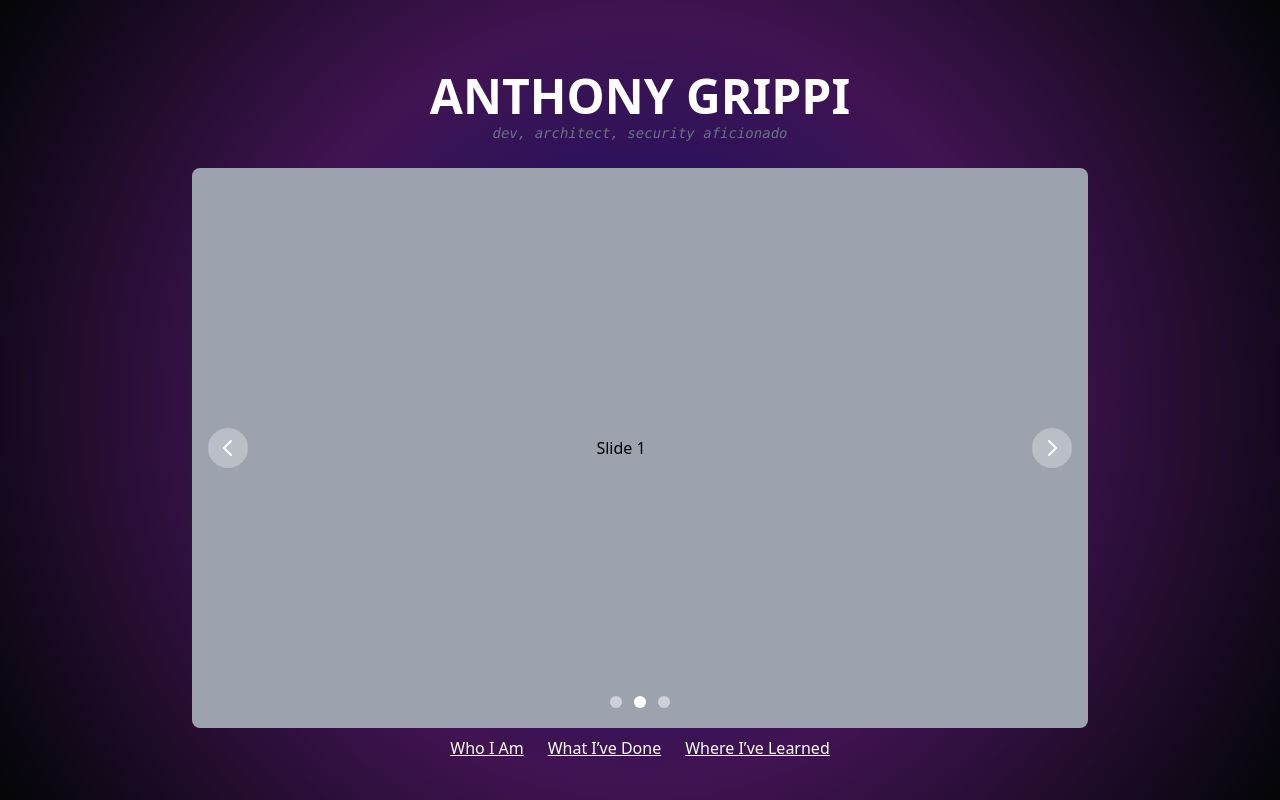
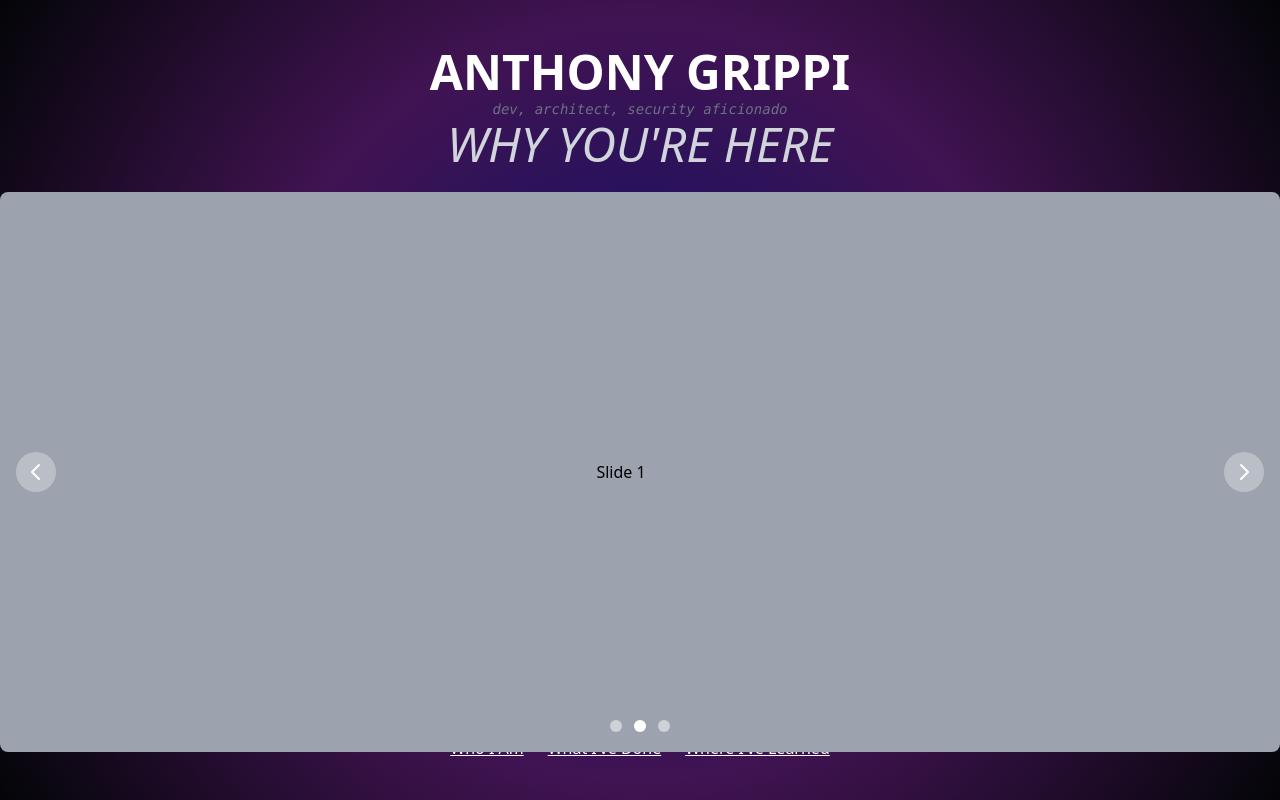
Before and after one commit to Fanaticaj/portfolio, a React (Vite) app in the folder portfolio/: page / in a window 1280 px wide. Built offline with nearby package versions, Linux system fonts and the light colour scheme.

Commit message:
updated styling

```diff
--- a/portfolio/src/App.tsx
+++ b/portfolio/src/App.tsx
@@ -16,6 +16,9 @@ const App: React.FC = () => {
           <span className="font-mono text-sm font-extralight lowercase italic text-gray-500">
             dev, architect, security aficionado
           </span>
+          <h2 className="text-5xl font-light text-gray-300 italic uppercase">
+            Why You're Here
+          </h2>
         </header>
 
         {/* Carousel Section */}
--- a/portfolio/src/components/GradientBackground.tsx
+++ b/portfolio/src/components/GradientBackground.tsx
@@ -13,7 +13,7 @@ const GradientBackground: React.FC = () => {
       const xPercent = (clientX / innerWidth) * 100;
       const yPercent = (clientY / innerHeight) * 100;
 
-      gradientRef.current.style.background = `radial-gradient(circle at ${xPercent}% ${yPercent}%, rgba(255, 255, 255, 0.1), rgba(100, 0, 255, 0.2), rgba(0, 0, 0, 0.2))`;
+      gradientRef.current.style.background = `radial-gradient(circle at ${xPercent}% ${yPercent}%, rgba(255, 0, 255, 0.2), rgba(100, 0, 255, 0.2), rgba(0, 0, 0, 0.2))`;
     };
 
     window.addEventListener("mousemove", handleMouseMove);
--- a/portfolio/src/components/SlideShow.tsx
+++ b/portfolio/src/components/SlideShow.tsx
@@ -1,10 +1,10 @@
 "use client";
 
 import { Carousel } from "flowbite-react";
-//
+
 export function SlideShow() {
   return (
-    <div className="h-[70vh] w-[70vw]">
+    <div className="h-[35rem] w-[80rem]">
       <Carousel>
         <div className="flex h-full items-center justify-center bg-gray-400 dark:bg-gray-700 dark:text-white">
           Slide 1
```
